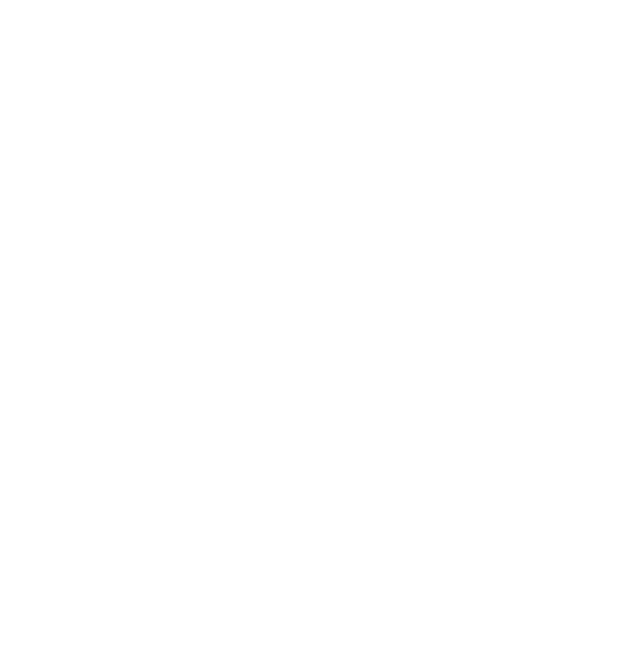
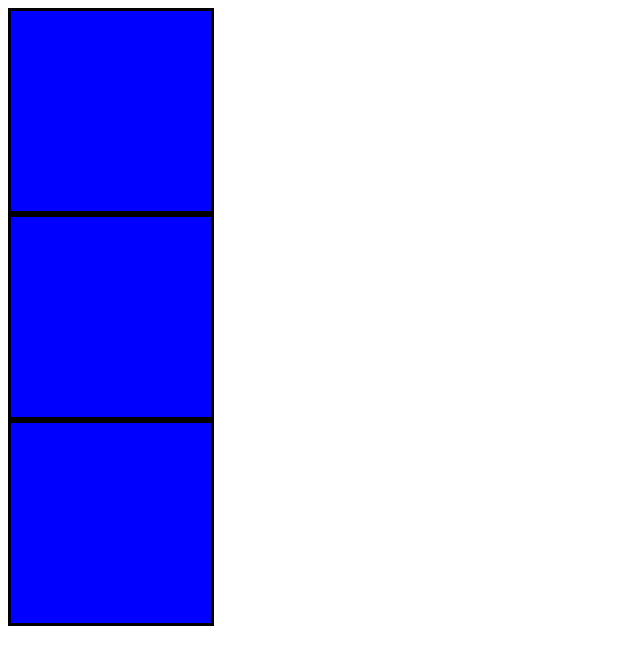
Before and after one commit to Dawidos2/www1, a plain HTML site: page index.html in a window 1280 px wide. Shown: the whole page, without its empty margins (0-640 px from the left). Drawn offline with Linux system fonts and the light colour scheme.

Commit message:
dodałem css

```diff
--- /dev/null
+++ b/css.css
@@ -0,0 +1,6 @@
+div{
+    border: solid;
+     width: 200px;
+     height: 200px;
+    background-color: blue;
+}
--- a/index.html
+++ b/index.html
@@ -3,6 +3,7 @@
 <head>
     <meta charset="UTF-8">
     <meta name="viewport" content="width=device-width, initial-scale=1.0">
+    <link rel="stylesheet" href="css.css">
     <title>www1</title>
 </head>
 <body>
```
